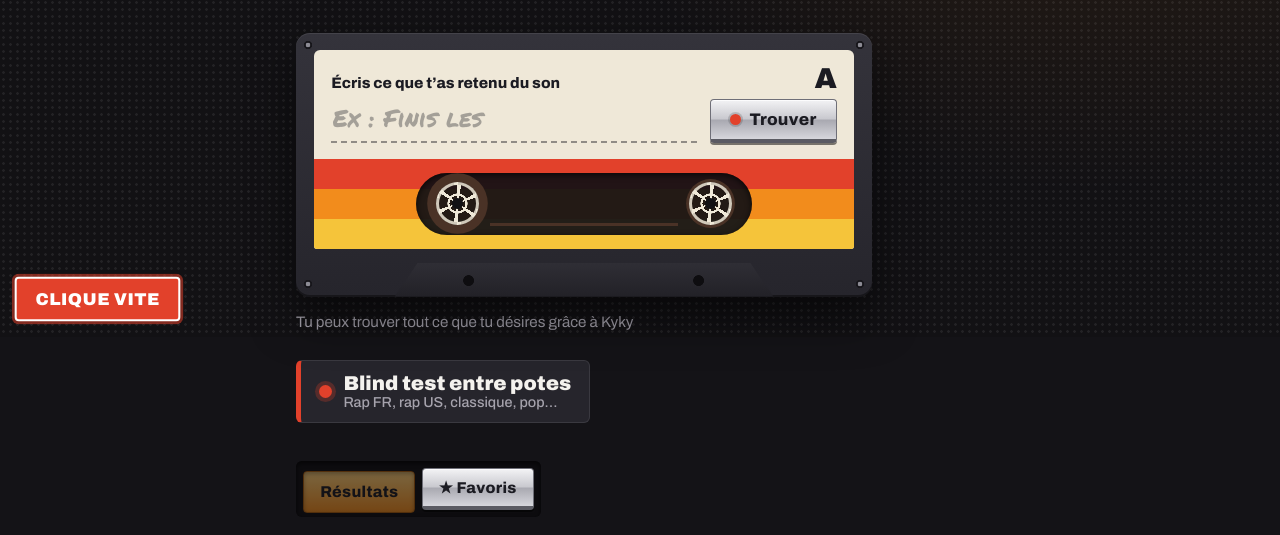
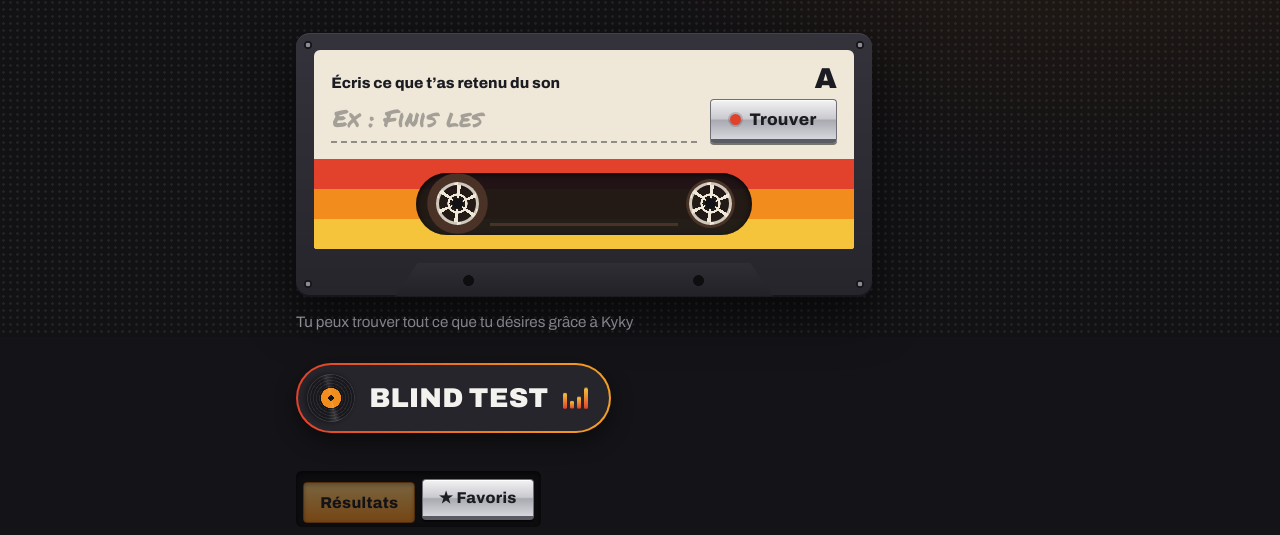
Before and after one commit to kmw7rzyrmp-beep/paroles, a website: page public/index.html in a window 1280 px wide. Shown: the part 463-998 px from the top of the page. Drawn offline with Linux system fonts and the light colour scheme; no server answers.

Commit message:
Update index.html

```diff
--- a/public/index.html
+++ b/public/index.html
@@ -208,10 +208,50 @@
   .demo { background: rgba(245, 196, 58, .12); border-left: 4px solid var(--jaune); padding: .75rem 1rem; margin: 0 0 1rem; font-size: .95rem; }
 
   /* lien vers le blind test */
-  .bt-link { display: inline-grid; grid-template-columns: auto 1fr; column-gap: .7rem; align-items: center; margin: 1.6rem 0 0; padding: .7rem 1.1rem; background: var(--coque); border: 1px solid var(--ligne); border-left: 5px solid var(--rouge); border-radius: 6px; color: var(--blanc); text-decoration: none; font: 900 1.25rem/1.1 var(--texte); font-stretch: 65%; }
-  .bt-link small { grid-column: 2; font: 500 .9rem var(--texte); color: var(--gris); }
-  .bt-dot { grid-row: span 2; width: .85rem; height: .85rem; border-radius: 50%; background: var(--rouge); box-shadow: 0 0 0 4px rgba(226, 65, 43, .25); }
-  .bt-link:hover { background: var(--coque-hi); }
+  /* lien vers le blind test : un vinyle qui tourne, un égaliseur qui danse, un cadre aux couleurs de la cassette */
+  .bt-link {
+    --tilt: 0deg;
+    position: relative; display: inline-flex; align-items: center; gap: .9rem;
+    margin: 1.8rem 0 0; padding: .55rem 1.3rem .55rem .55rem;
+    border-radius: 999px; color: var(--blanc); text-decoration: none;
+    background:
+      linear-gradient(var(--coque), var(--coque)) padding-box,
+      linear-gradient(90deg, var(--rouge), var(--orange), var(--jaune), var(--orange), var(--rouge)) border-box;
+    background-size: 100% 100%, 300% 100%;
+    border: 2px solid transparent;
+    box-shadow: 0 8px 22px rgba(0,0,0,.45);
+    transition: transform .35s cubic-bezier(.2, .9, .3, 1.3), box-shadow .35s ease, background-position 1.2s ease;
+  }
+  .bt-link:hover, .bt-link:focus-visible {
+    transform: translateY(-3px) scale(1.03);
+    box-shadow: 0 14px 30px rgba(0,0,0,.5), 0 0 0 6px rgba(242, 140, 28, .12);
+    background-position: 0 0, 100% 0;
+  }
+  .bt-link:active { transform: translateY(0) scale(.97); transition-duration: .12s; }
+  .bt-label { font: 900 1.7rem/1 var(--texte); font-stretch: 62%; letter-spacing: .01em; text-transform: uppercase; }
+
+  /* le vinyle */
+  .bt-disc {
+    position: relative; width: 3rem; height: 3rem; border-radius: 50%; flex: none;
+    background:
+      radial-gradient(circle, #111 0 .16rem, var(--orange) .18rem .62rem, #111 .64rem .7rem, transparent .72rem),
+      repeating-radial-gradient(circle, #19181c 0 2px, #2a2930 2px 3px);
+    box-shadow: inset 0 0 0 1px rgba(255,255,255,.06), 0 2px 6px rgba(0,0,0,.5);
+    animation: btSpin 4s linear infinite;
+  }
+  /* reflet de lumière sur le vinyle */
+  .bt-disc::after { content: ""; position: absolute; inset: 0; border-radius: 50%; background: conic-gradient(from 20deg, transparent 0 12%, rgba(255,255,255,.14) 16%, transparent 22% 62%, rgba(255,255,255,.1) 66%, transparent 72%); }
+  .bt-link:hover .bt-disc, .bt-link:focus-visible .bt-disc { animation-duration: .9s; }
+  @keyframes btSpin { to { transform: rotate(360deg); } }
+
+  /* l'égaliseur */
+  .bt-eq { display: inline-flex; align-items: flex-end; gap: 3px; height: 1.35rem; }
+  .bt-eq i { width: 4px; height: 100%; border-radius: 2px; background: linear-gradient(var(--jaune), var(--rouge)); transform-origin: bottom; transform: scaleY(.35); animation: btEq 1.1s ease-in-out infinite alternate; }
+  .bt-eq i:nth-child(2) { animation-delay: -.35s; animation-duration: .9s; }
+  .bt-eq i:nth-child(3) { animation-delay: -.7s; animation-duration: 1.3s; }
+  .bt-eq i:nth-child(4) { animation-delay: -.15s; animation-duration: 1s; }
+  .bt-link:hover .bt-eq i, .bt-link:focus-visible .bt-eq i { animation-duration: .45s; }
+  @keyframes btEq { to { transform: scaleY(1); } }
 
   /* ---------- Onglets = touches du lecteur ---------- */
   .tabs { display: flex; flex-wrap: wrap; gap: .4rem; margin: 2.4rem 0 0; padding: .45rem; background: #0d0c0f; border-radius: 6px; width: fit-content; box-shadow: inset 0 2px 5px rgba(0,0,0,.6); }
@@ -378,19 +418,6 @@
   .invite-toast .it-actions a { background: var(--chrome); color: #1b1b22; border: 1px solid #6f6f78; border-bottom: 4px solid #5b5b63; }
   .invite-toast .it-actions button { background: transparent; color: var(--blanc); border: 1px solid var(--ligne); box-shadow: none; }
 
-  /* ---------- « CLIQUE VITE » ---------- */
-  .bait {
-    position: fixed; left: 1rem; bottom: calc(1rem + env(safe-area-inset-bottom, 0px)); z-index: 20;
-    display: inline-flex; align-items: center; min-height: 2.75rem; padding: .5rem 1.15rem;
-    background: var(--rouge); color: #fff; border: 2px solid #fff; border-radius: 4px;
-    font: 900 1.05rem var(--texte); font-stretch: 65%; letter-spacing: .03em; text-decoration: none;
-    animation: bait 1.2s ease-in-out infinite;
-  }
-  .bait:hover { background: #f0553f; }
-  @keyframes bait {
-    0%, 100% { transform: scale(1); box-shadow: 0 0 0 0 rgba(226, 65, 43, .7); }
-    50% { transform: scale(1.07); box-shadow: 0 0 0 12px rgba(226, 65, 43, 0); }
-  }
 
   /* ---------- Compte ---------- */
   .account { display: flex; flex-wrap: wrap; align-items: center; gap: .55rem; }
@@ -496,7 +523,7 @@
     <div class="tape-foot" aria-hidden="true"></div>
   </form>
   <p class="hint">Tu peux trouver tout ce que tu désires grâce à Kyky</p>
-  <a class="bt-link" href="/blindtest"><span class="bt-dot" aria-hidden="true"></span>Blind test entre potes<small>Rap FR, rap US, classique, pop…</small></a>
+  <a class="bt-link" href="/blindtest"><span class="bt-disc" aria-hidden="true"></span><span class="bt-label">Blind test</span><span class="bt-eq" aria-hidden="true"><i></i><i></i><i></i><i></i></span></a>
 
   <div class="tabs" role="tablist" aria-label="Affichage">
     <button id="tabSearch" class="tab" type="button" role="tab" aria-selected="true">Résultats</button>
@@ -595,7 +622,6 @@
   </form>
 </dialog>
 
-<a class="bait" href="https://www.youtube.com/watch?v=dQw4w9WgXcQ" target="_blank" rel="noopener noreferrer">CLIQUE VITE</a>
 
 <script>
   // --- Grande phrase d'accroche : une différente à chaque visite (100 au choix, thème rap) ---
```
